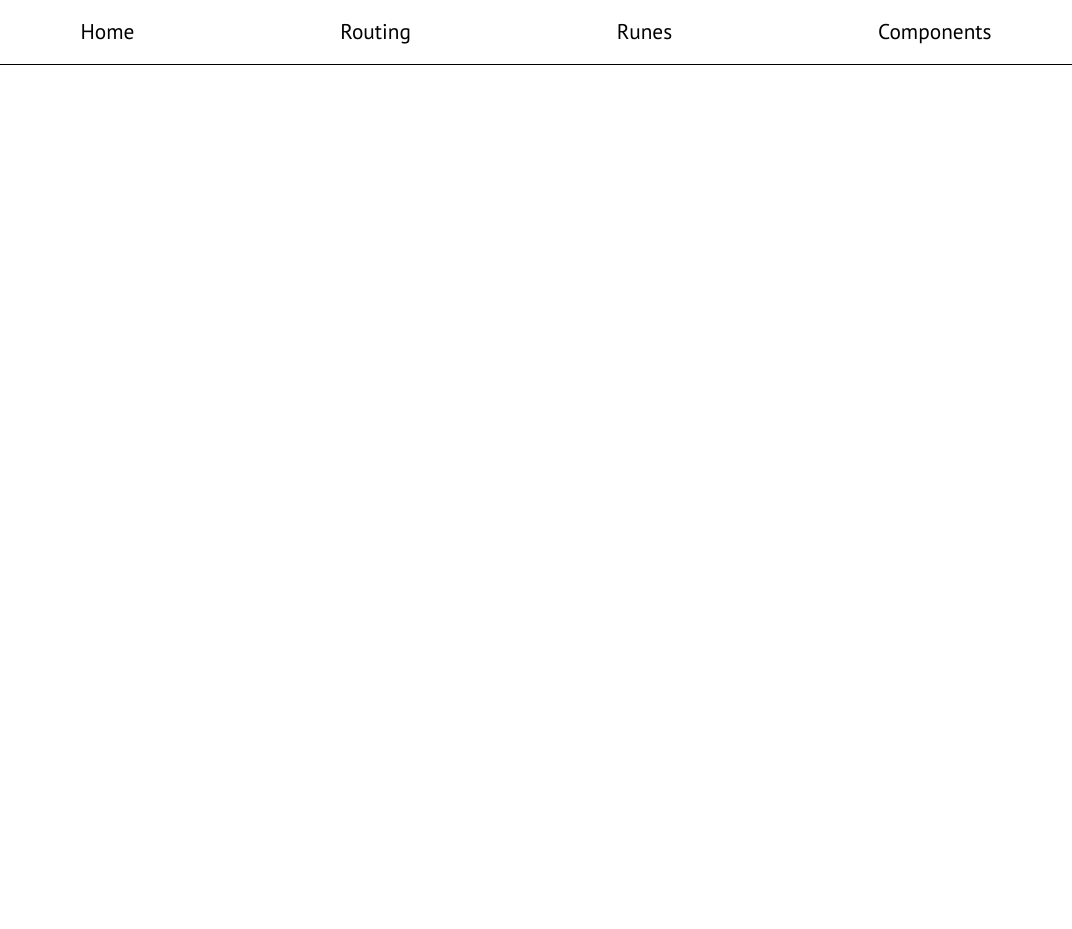
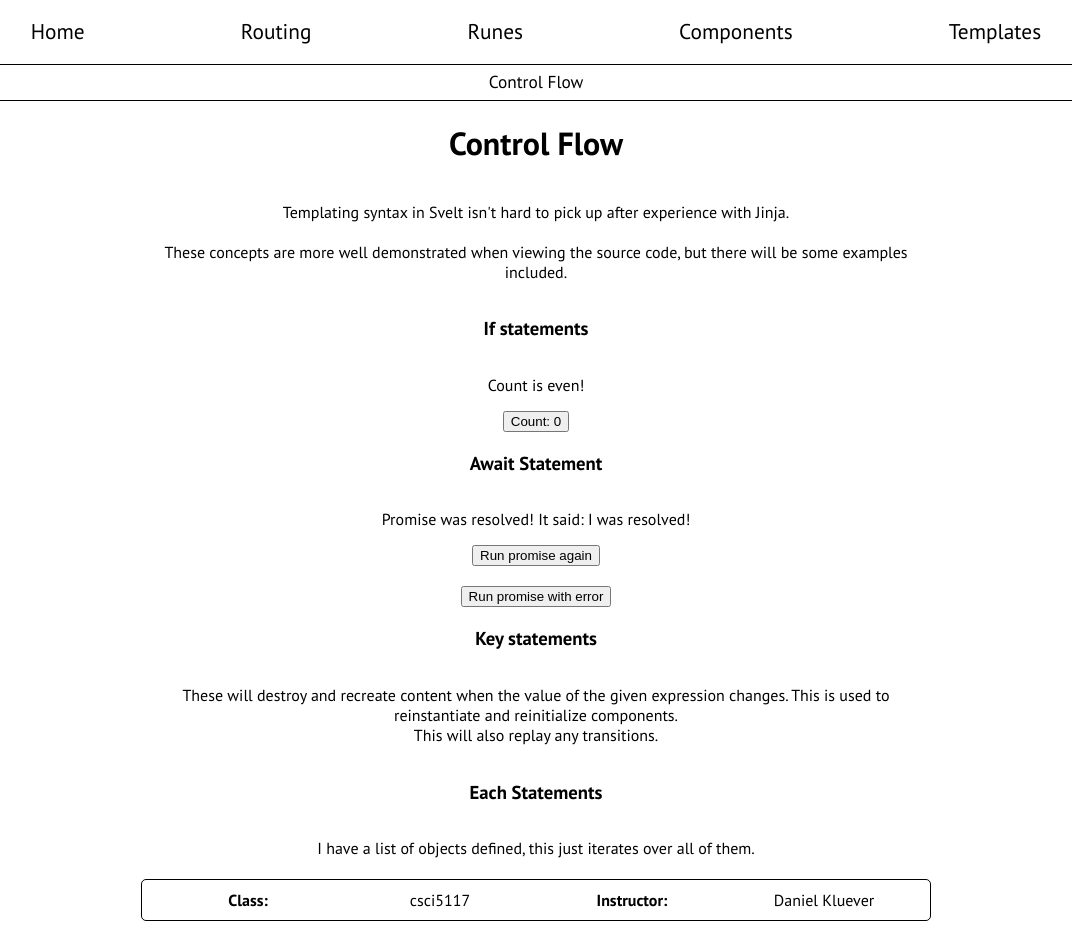
Before and after one commit to PeterOlsen1/svelte-demo, a SvelteKit app in the folder example/: page /templates/control-flow in a window 1280 px wide. Shown: the top 929 px of the page, without its empty margins (104-1176 px from the left). Before the commit the page ends 800 px from the top, so only its background shows below. Built offline with nearby package versions, Linux system fonts and the light colour scheme.

Commit message:
working on templates

```diff
--- a/example/src/lib/components/Header.svelte
+++ b/example/src/lib/components/Header.svelte
@@ -18,4 +18,5 @@
     <HeaderLink ref="/routing">Routing</HeaderLink>
     <HeaderLink ref="/runes">Runes</HeaderLink>
     <HeaderLink ref="/components">Components</HeaderLink>
+    <HeaderLink ref="/templates">Templates</HeaderLink>
 </nav>
--- /dev/null
+++ b/example/src/routes/templates/+layout.svelte
@@ -0,0 +1,12 @@
+<script>
+    import MiniHeader from "$lib/components/MiniHeader.svelte";
+    import MiniHeaderLink from "$lib/components/MiniHeaderLink.svelte";
+</script>
+
+<MiniHeader>
+    <MiniHeaderLink ref="/templates/control-flow">Control Flow</MiniHeaderLink>
+</MiniHeader>
+
+<main>
+    <slot />
+</main>
--- /dev/null
+++ b/example/src/routes/templates/+page.svelte
@@ -0,0 +1,5 @@
+<div class="text-container">
+    <h1>
+        Templates
+    </h1>
+</div>
--- a/example/src/routes/templates/control-flow/+page.svelte
+++ b/example/src/routes/templates/control-flow/+page.svelte
@@ -1,3 +1,124 @@
+<script>
+    let count = $state(0);
+    let items = [
+        {class: 'csci5117', instructor: 'Daniel Kluever'},
+        {class: 'csci4131', instructor: 'Dan Challou'},
+        {class: 'csci4511W', instructor: 'Andy Exley'},
+        {class: 'csci3081W', instructor: 'Mattia Fazzini'},
+        {class: 'math4242', instructor: 'Jiaping Wang'}
+    ]
+
+    function incrementCount() {count++;}
+
+    function after2Seconds() {
+        return new Promise((resolve) => {
+            setTimeout(() => {
+                resolve('I was resolved!');
+            }, 2000);
+        });
+    }
+
+    let promise = $state(after2Seconds());
+    function resetPromise() {promise = after2Seconds();}
+    function errorPromise() {
+        function errorAfter2() {
+            return new Promise((resolve, reject) => {
+                setTimeout(() => {
+                    reject('Something went horribly wrong.');
+                }, 2000);
+            });
+        }
+        promise = errorAfter2();
+    }
+</script>
+
+<style>
+    .item-container {
+        display: grid;
+        grid-template-columns: 1fr 1fr 1fr 1fr;
+        width: 100%;
+        border: 1px solid black;
+        border-radius: 5px;
+        margin-top: 5px;
+        margin-bottom: 5px;
+        padding: 10px;
+    }
+
+</style>
+
+<svelte:head>
+    <title>Control Flow</title>
+</svelte:head>
+
 <div class="text-container">
+    <h1>
+        Control Flow
+    </h1>
+    <p>
+        Templating syntax in Svelt isn't hard to pick up after experience with Jinja.
+        <br><br>
+        These concepts are more well demonstrated when viewing the source code, but there will be some examples included.
+    </p>
+    <h3>
+        If statements
+    </h3>
 
+    {#if count % 2 == 0}
+        <p>Count is even!</p>
+    {:else}
+        <p>Count is odd!</p>
+    {/if}
+    <button onclick={incrementCount}>
+        Count: {count}
+    </button>
+
+    <h3>
+        Await Statement
+    </h3>
+    {#await promise}
+        <p>Currently waiting 2 seconds...</p>
+    {:then value}
+        <p>Promise was resolved! It said: {value}</p>
+    {:catch error}
+        <p>Something went wrong! Error was: {error}</p>
+    {/await}
+    <button onclick={resetPromise}>
+        Run promise again
+    </button>
+    <br>
+    <button onclick={errorPromise}>
+        Run promise with error
+    </button>
+
+    <h3>
+        Key statements
+    </h3>
+    <p>
+        These will destroy and recreate content when the value of the given expression changes. This
+        is used to reinstantiate and reinitialize components.
+        <br>
+        This will also replay any transitions.
+    </p>
+
+
+    <h3>
+        Each Statements
+    </h3>
+    <p>I have a list of objects defined, this just iterates over all of them.</p>
+    {#each items as item}
+        <div class="item-container">
+            <div>
+                <b>Class:</b>
+            </div>
+            <div>
+                {item.class}
+            </div>
+            <div>
+                <b>Instructor:</b>
+            </div>
+            <div>
+                {item.instructor}
+            </div>
+        </div>
+    {/each}
 </div>
```
Also changed, not shown: example/src/routes/+page.svelte (+7 -0 lines).
